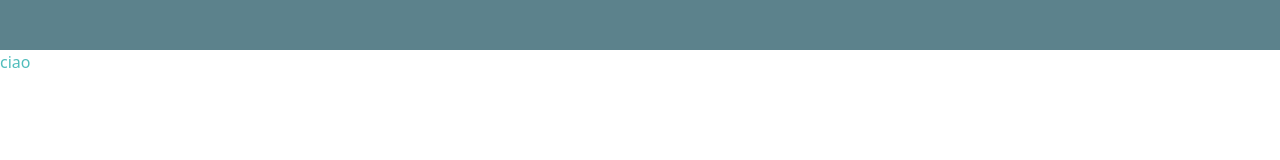
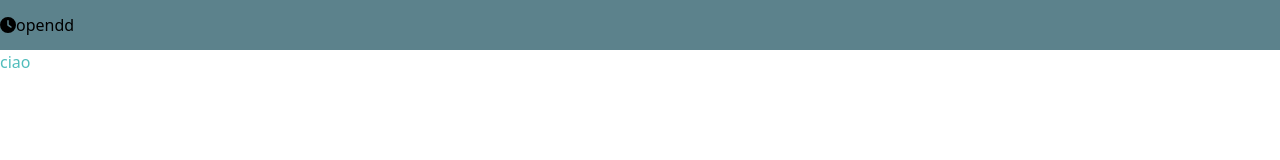
Before and after one commit to MaionePietro/proj-html-vuejs, a Vue app: page / in a window 1280 px wide. Shown: the top 160 px of the page. Built offline with nearby package versions, Linux system fonts and the light colour scheme.

Commit message:
FEAT font awesome

```diff
--- a/package.json
+++ b/package.json
@@ -9,6 +9,11 @@
     "preview": "vite preview"
   },
   "dependencies": {
+    "@fortawesome/fontawesome-svg-core": "^6.3.0",
+    "@fortawesome/free-brands-svg-icons": "^6.3.0",
+    "@fortawesome/free-regular-svg-icons": "^6.3.0",
+    "@fortawesome/free-solid-svg-icons": "^6.3.0",
+    "@fortawesome/vue-fontawesome": "^3.0.3",
     "vue": "^3.2.45"
   },
   "devDependencies": {
--- a/src/components/header/HeaderInfo.vue
+++ b/src/components/header/HeaderInfo.vue
@@ -1,7 +1,9 @@
 <template>
     <section class="bgCustom">
-        <div class="container mx-auto">
-            <p></p>
+        <div class="container h-[50px] mx-auto flex items-center">
+            <font-awesome-icon icon="fa-solid fa-clock" />
+            <p>open</p>
+            <p>dd</p>
         </div>
     </section>
 </template>
@@ -13,6 +15,5 @@ export default {
 <style scoped lang="scss">
     .bgCustom{
         background-color: var(--SmaltBlue);
-        height: 50px;
     }
 </style>
--- a/src/main.js
+++ b/src/main.js
@@ -2,4 +2,9 @@ import { createApp } from 'vue'
 import './style.css'
 import App from './App.vue'
 
-createApp(App).mount('#app')
+import { library } from '@fortawesome/fontawesome-svg-core'
+import { FontAwesomeIcon } from '@fortawesome/vue-fontawesome'
+import { faUserSecret, faClock } from '@fortawesome/free-solid-svg-icons'
+library.add(faUserSecret, faClock)
+
+createApp(App).component('font-awesome-icon', FontAwesomeIcon).mount('#app')
```
Also changed, not shown: 1 other file (tests, documents, lock files or other folders).
